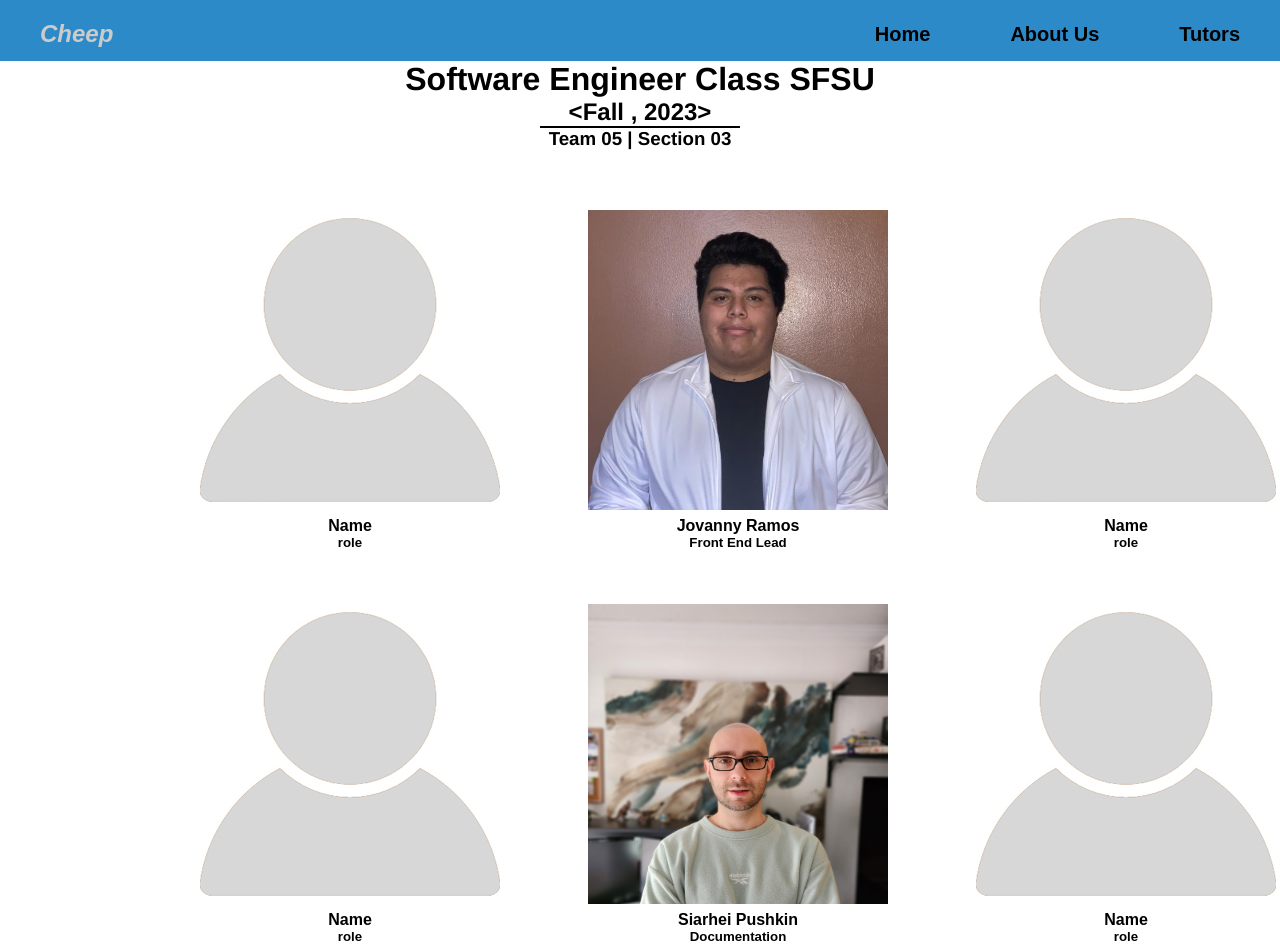
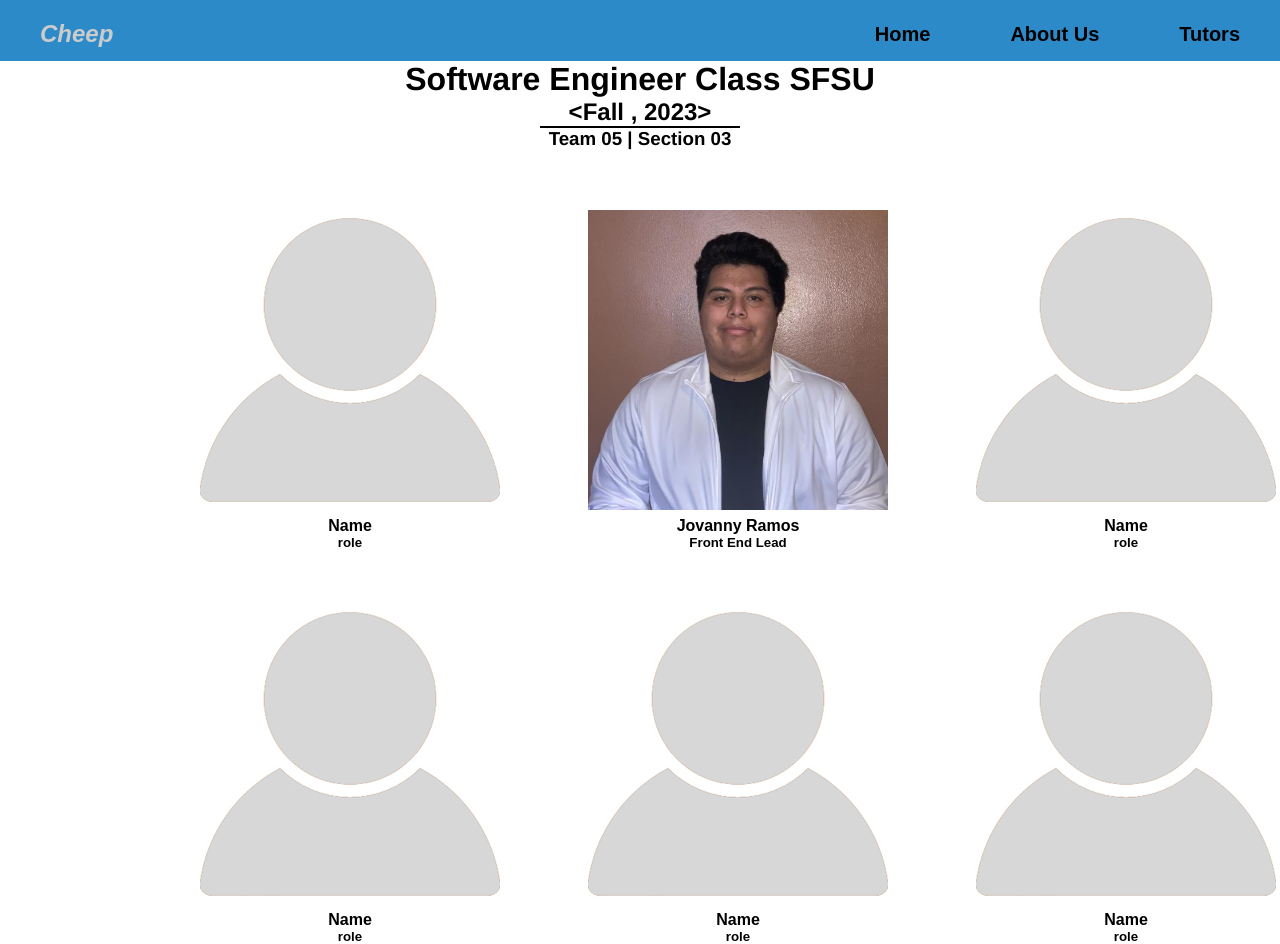
Before and after one commit to spushkin/CSC648_SFSU_Tutor_Project, a React (Create React App) app in the folder application/Front-End/: page /about in a window 1280 px wide. Built offline with nearby package versions, Linux system fonts and the light colour scheme.

Commit message:
Revert "Added photo to about page"
This reverts commit 492ca7f08bb9f64acfc95d13bcf9c9ff6ca7f4ab.

```diff
--- a/application/Front-End/src/App.js
+++ b/application/Front-End/src/App.js
@@ -1,11 +1,10 @@
-import logo from "./logo.svg";
-import "./App.css";
-import Index from "./pages/Index";
-import About from "./pages/About";
-import Template from "./pages/Template";
-import { BrowserRouter as Router, Routes, Route } from "react-router-dom";
-import JovannyRamos from "./pages/JovannyRamos";
-import SiarheiPushkin from "./pages/SiarheiPushkin";
+import logo from './logo.svg';
+import './App.css';
+import Index from './pages/Index';
+import About from './pages/About';
+import Template from './pages/Template';
+import {BrowserRouter as Router, Routes, Route} from 'react-router-dom';
+import JovannyRamos from './pages/JovannyRamos';
 
 function App() {
   return (
@@ -16,9 +15,8 @@ function App() {
           <Route path="/about" element={<About />} />
           <Route path="/template" element={<Template />} />
           <Route path="/jovannyramos" element={<JovannyRamos />} />
-          <Route path="/siarheipushkin" element={<SiarheiPushkin />} />
-        </Routes>
-      </Router>
+         </Routes>
+        </Router>
     </div>
   );
 }
--- a/application/Front-End/src/pages/About.js
+++ b/application/Front-End/src/pages/About.js
@@ -36,9 +36,9 @@ function About() {
                         <Link to="/template"><h5 className="center">role</h5></Link>
                     </div>
                     <div className="team-member">
-                        <Link to="/siarheipushkin"><img src={require('../images/Profile_Siarhei.jpg')} alt="Siarhei Pushkin" className="aboutPhotoPage" /></Link>
-                        <Link to="/siarheipushkin"><h4 className="center">Siarhei Pushkin</h4></Link>
-                        <Link to="/siarheipushkin"><h5 className="center">Documentation</h5></Link>
+                        <Link to="/template"><img src={require('../images/sillouette.jpg')} alt="YOUR NAME HERE" className="aboutPhotoPage" /></Link>
+                        <Link to="/template"><h4 className="center">Name</h4></Link>
+                        <Link to="/template"><h5 className="center">role</h5></Link>
                     </div>
                     <div className="team-member">
                         <Link to="/template"><img src={require('../images/sillouette.jpg')} alt="YOUR NAME HERE" className="aboutPhotoPage" /></Link>
--- a/application/Front-End/src/pages/SiarheiPushkin.js
+++ /dev/null
@@ -1,79 +0,0 @@
-import React, { Fragment } from "react";
-import NavMenu from "./NavMenu";
-import { Link } from "react-router-dom";
-
-const headerStyle = {
-  height: "30%",
-  width: "50%",
-};
-
-const textBox = {
-  height: "70%",
-  verticalAlign: "top",
-};
-
-function SiarheiPushkin() {
-  return (
-    <Fragment>
-      <NavMenu />
-      <div id="outer-container">
-        <table id="table-info">
-          <tr>
-            <td className="goBackStyle">
-              <h2 className="interFont">
-                <Link to="/about">Go Back</Link>
-              </h2>
-              <h2 className="interFont">
-                <Link to="/about">&lt;</Link>
-              </h2>
-            </td>
-
-            <td style={{ width: "20%" }}>
-              {/* Here you will add the link of you photo in this image tag, make sure that your file type is correct */}
-              {/* <img src={require('../images/YOUR_IMAGE_FILE.PNG or .JPG or .JPEG')} alt="YOUR NAME HERE" className="teamPhotoPage" /> */}
-              <img
-                src={require("../images/Profile_Siarhei.jpg")}
-                alt="Siarhei Pushkin"
-                className="teamPhotoPage"
-              />
-            </td>
-
-            <td style={{ width: "60%" }}>
-              <table id="table-info">
-                <tr>
-                  <td style={headerStyle}>
-                    {/* Here you will change Name to YOUR NAME and Role to YOUR ROLE */}
-                    <h1 id="innerTableStyle">Siarhei Pushkin</h1>{" "}
-                    <br style={{ clear: "left" }} />
-                    <h3 id="innerTableStyle">Documentation</h3>{" "}
-                    <br style={{ clear: "left" }} />
-                    {/* Here you add a small description about you, feel free to write alot or very little. As long as you fill anything in. */}
-                    <h4
-                      className="interFont"
-                      id="innerTableStyle"
-                      style={{ width: "100%" }}
-                    >
-                      <br />
-                      <i>
-                        My name is Siarhei Pushkin. I'm working on documentation
-                        for this project. I'm passionate about coding (mostly
-                        experienced in C and Java) and love working with
-                        computer hardware.
-                      </i>
-                    </h4>
-                  </td>
-                </tr>
-
-                <tr>
-                  <td style={{ textBox }} colspan="3"></td>
-                </tr>
-              </table>
-            </td>
-          </tr>
-        </table>
-      </div>
-    </Fragment>
-  );
-}
-
-export default SiarheiPushkin;
```
Also changed, not shown: application/Front-End/src/images/Profile_Siarhei.jpg (deleted).
